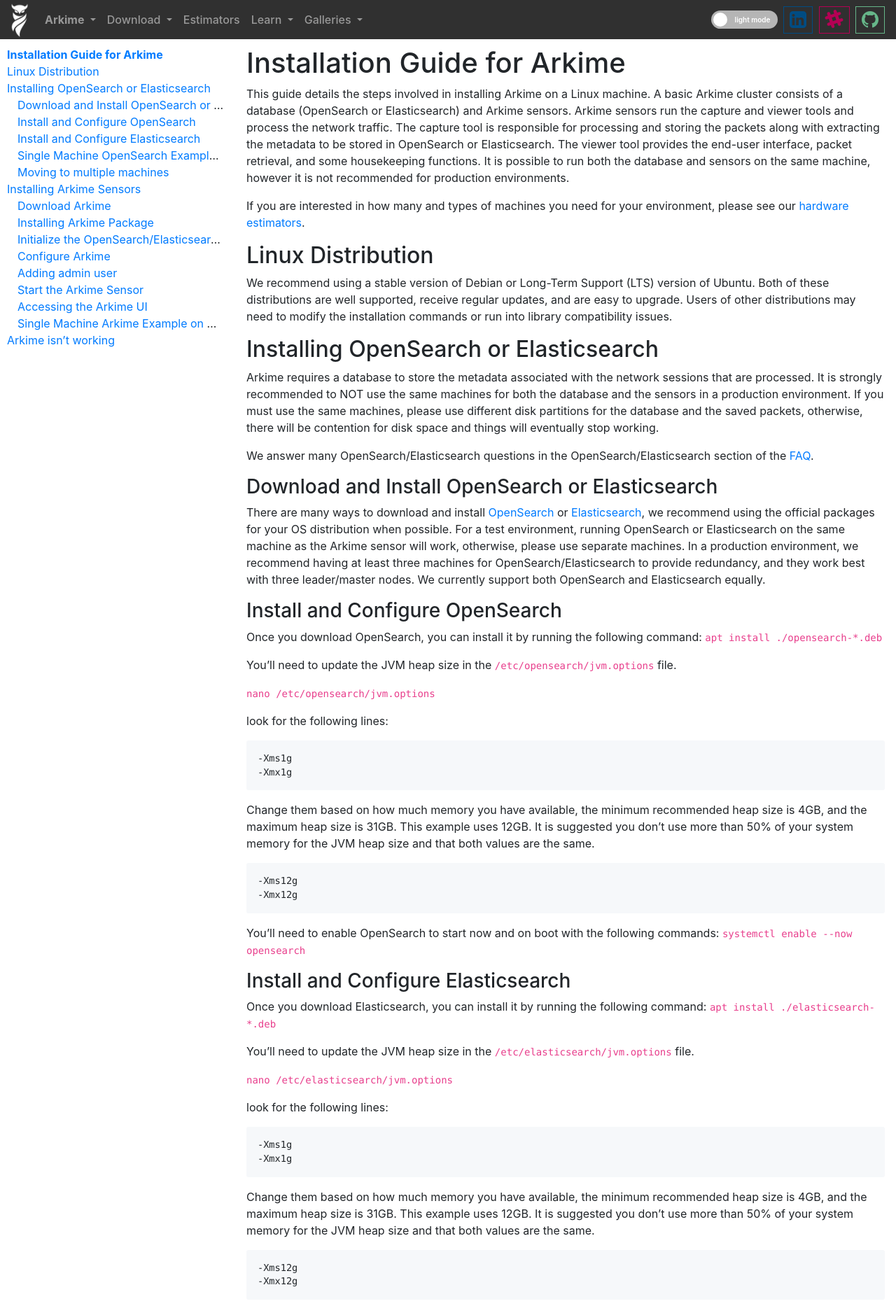
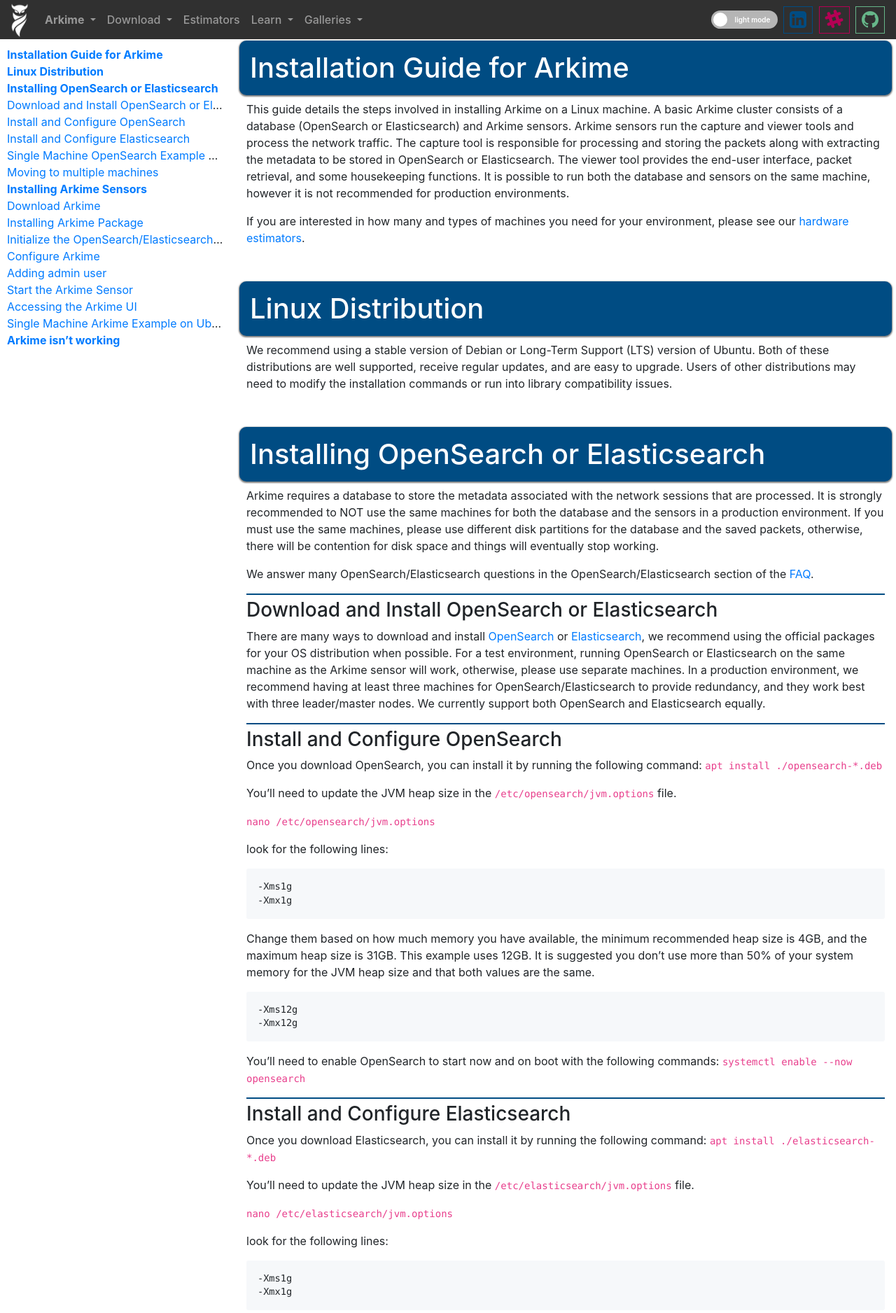
Before and after one commit to arkime/arkimeweb, a Jekyll site: the page built from _wiki/install.md, in a window 1280 px wide. Shown: the top 1876 px of the page at 70% size. Built offline with Jekyll 4.4.1, drawn with Linux system fonts in a browser that asks for light colours; some of the changed text lies outside the part shown.

Commit message:
some fancy section dividing stuffs and typos

````diff
--- a/_wiki/install.md
+++ b/_wiki/install.md
@@ -5,14 +5,16 @@
 copyLink: True
 ---
 
+
 - TOC
 {:toc}
 {: .left-nav .d-none .d-sm-block .pt-3 .with-footer .wiki-toc }
 
-<div class="full-height-container with-footer p-3" markdown="1">
+<div class="full-height-container with-footer px-3 mb-4 mt-1" markdown="1">
 
 
 # Installation Guide for Arkime
+{: .section-header .mt-1 }
 
 This guide details the steps involved in installing Arkime on a Linux machine.
 A basic Arkime cluster consists of a database (OpenSearch or Elasticsearch) and Arkime sensors.
@@ -23,13 +25,15 @@
 
 If you are interested in how many and types of machines you need for your environment, please see our [hardware estimators](https://arkime.com/estimators).
 
-## Linux Distribution
+# Linux Distribution
+{: .section-header }
 
 We recommend using a stable version of Debian or Long-Term Support (LTS) version of Ubuntu.
 Both of these distributions are well supported, receive regular updates, and are easy to upgrade.
 Users of other distributions may need to modify the installation commands or run into library compatibility issues.
 
-## Installing OpenSearch or Elasticsearch
+# Installing OpenSearch or Elasticsearch
+{: .section-header }
 
 Arkime requires a database to store the metadata associated with the network sessions that are processed.
 It is strongly recommended to NOT use the same machines for both the database and the sensors in a production environment.
@@ -38,6 +42,7 @@
 We answer many OpenSearch/Elasticsearch questions in the OpenSearch/Elasticsearch section of the [FAQ](https://arkime.com/faq#elasticsearch).
 
 ### Download and Install OpenSearch or Elasticsearch
+{: .subsection }
 
 There are many ways to download and install [OpenSearch](https://opensearch.org/downloads.html) or [Elasticsearch](https://www.elastic.co/downloads/elasticsearch), we recommend using the official packages for your OS distribution when possible.
 For a test environment, running OpenSearch or Elasticsearch on the same machine as the Arkime sensor will work, otherwise, please use separate machines.
@@ -45,6 +50,7 @@
 We currently support both OpenSearch and Elasticsearch equally.
 
 ### Install and Configure OpenSearch
+{: .subsection }
 
 Once you download OpenSearch, you can install it by running the following command:
 `apt install ./opensearch-*.deb`
@@ -69,6 +75,7 @@
 `systemctl enable --now opensearch`
 
 ### Install and Configure Elasticsearch
+{: .subsection }
 
 Once you download Elasticsearch, you can install it by running the following command:
 `apt install ./elasticsearch-*.deb`
@@ -93,6 +100,7 @@
 `systemctl enable --now elasticsearch`
 
 ### Single Machine OpenSearch Example on Ubuntu or Debian
+{: .subsection }
 ```
 apt update
 apt install -y wget curl
@@ -112,6 +120,7 @@
 ```
 
 ### Moving to multiple machines
+{: .subsection }
 
 When you are ready to have multiple OpenSearch/Elasticsearch machines or have the Arkime Sensor on a different machine, you'll need to update the `/etc/opensearch/opensearch.yml` or `/etc/elasticsearch/elasticsearch.yml` file to have the following settings:
 
@@ -123,26 +132,30 @@
 We also have a list of some common settings you may need to change in the [FAQ](https://arkime.com/faq#recommended-elasticsearch-settings), many of these can also be changed in the Arkime UI.
 
 
-## Installing Arkime Sensors
+# Installing Arkime Sensors
+{: .section-header }
 
 Once you have a working OpenSearch/Elasticsearch cluster you can install the Arkime sensor.
 
 ### Download Arkime
+{: .subsection }
 
-If new to Arkime we recommend starting with the latest [stabe version](https://github.com/arkime/arkime/releases/latest), however if you like to use the latest and greatest we have a [latest commit version](https://github.com/arkime/arkime/releases/last-commit) that is rebuilt after every commit to github.
+If new to Arkime we recommend starting with the latest [stable version](https://github.com/arkime/arkime/releases/latest), however if you like to use the latest and greatest we have a [latest commit version](https://github.com/arkime/arkime/releases/last-commit) that is rebuilt after every commit to github.
 
 The download page for each release contains multiple Arkime packages.
 When choosing an Arkime package, please select a version that corresponds to the Operating System and the architecture of your system.
 
-NOTE: A clear indication of theincorrect download are libssl or libyaml errors when trying to run capture.
+NOTE: A clear indication of the incorrect download are libssl or libyaml errors when trying to run capture.
 
 ### Installing Arkime Package
+{: .subsection }
 
 After downloading the Arkime package, you can install it by running the following commands:
 * Ubuntu: `apt install ./arkime-*.deb`
 * EL: `yum install ./arkime-*.rpm`
 
 ### Initialize the OpenSearch/Elasticsearch database
+{: .subsection }
 
 Once the Arkime package is installed, you need to initialize the OpenSearch/Elasticsearch database.
 Most database operations are completed using the `db.pl` script located in the `/opt/arkime/db` directory.
@@ -153,12 +166,14 @@
 ```
 
 ### Configure Arkime
+{: .subsection }
 
 We provide a simple Configuration script that will take a sample config.ini and create a new one with the correct settings.
 To use the Configuration script, run the following command: `/opt/arkime/bin/Configure`
-You can always edit the /opt/arkime/etc/config.ini file directly after runnig Configure.
+You can always edit the /opt/arkime/etc/config.ini file directly after running Configure.
 
 ### Adding admin user
+{: .subsection }
 
 Before you can use the Arkime UI, you must add the first user.
 ```
@@ -167,16 +182,19 @@
 You can change the password or other settings later in the Arkime UI under the Users tab.
 
 ### Start the Arkime Sensor
+{: .subsection }
 
 To start the Arkime sensor, run the following command: `systemctl enable --now arkimecapture` and `systemctl enable --now arkimeviewer` which will start the capture and viewer services now and on boot.
 If there are issues, log files are located in the `/opt/arkime/logs` directory.
 
 ### Accessing the Arkime UI
+{: .subsection }
 
 Once the Arkime sensor is running, you can access the Arkime UI by navigating to `http://<hostname>:8005` in your web browser.
 Use the authentication information from above, username `admin` and the password is `changeme` in the example.
 
 ### Single Machine Arkime Example on Ubuntu 22 LTS
+{: .subsection }
 ```
 apt update
 apt install -y wget iproute2 ethtool
@@ -211,9 +229,10 @@
 curl -u admin:changeme --digest http://localhost:8005/eshealth.json
 ```
 
-## Arkime isn't working
+# Arkime isn't working
+{: .section-header }
 
 If you are having issues with Arkime, please see our [FAQ](https://arkime.com/faq#arkime-is-not-working) for common issues and solutions.
-
+{: .mb-4 }
 
 </div>
````
Also changed, not shown: other parts of _wiki/install.md (+8 -8 lines).
